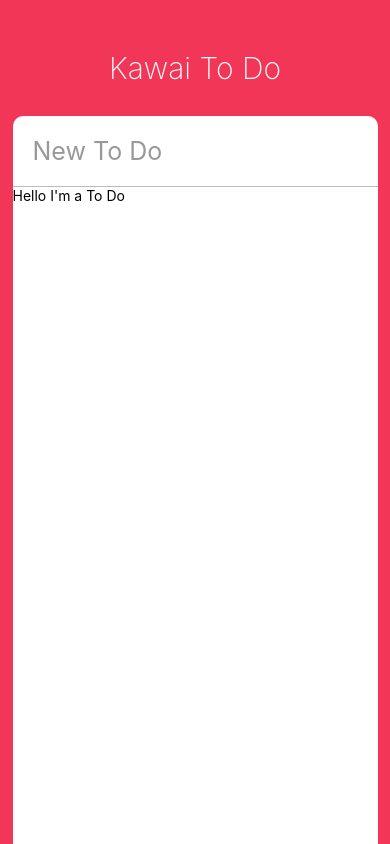
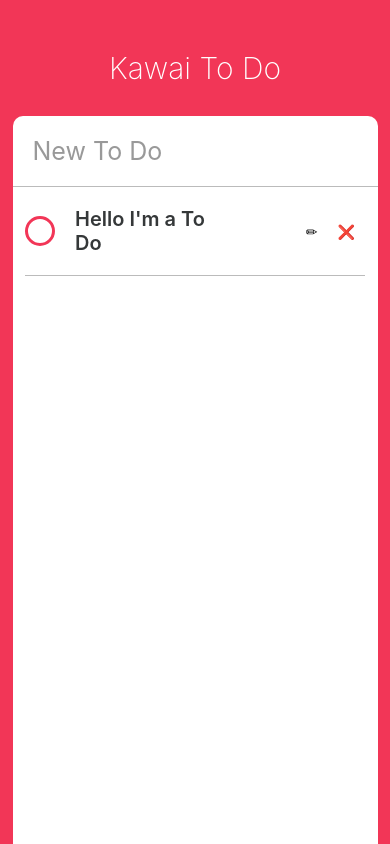
Before and after one commit to KwonJeongah/cute-todo, a React Native app in the folder cute-todo/: screen / in a window 390 px wide. Built offline with nearby package versions, Linux system fonts and the light colour scheme.

Commit message:
nomad coder ~6

```diff
--- a/cute-todo/App.js
+++ b/cute-todo/App.js
@@ -25,8 +25,8 @@
              returnKeyType={"done"}
              autoCorrect={false}
            />
-           <ScrollView>
-             <ToDo />
+           <ScrollView contentContainerStyle={styles.toDos}>
+             <ToDo text={"Hello I'm a To Do"}/>
            </ScrollView>
          </View>
       </View>
@@ -78,5 +78,8 @@
     borderBottomColor: "#bbb",
     borderBottomWidth: 1,
     fontSize: 25
+  },
+  toDos: {
+    alignItems: "center"
   }
 });
--- a/cute-todo/ToDo.js
+++ b/cute-todo/ToDo.js
@@ -1,14 +1,126 @@
 import React, {Component} from "react"
-import {View, Text, TouchableOpacity, StyleSheet} from "react-native";
+import {View, Text, TouchableOpacity, StyleSheet, Dimensions, TextInput} from "react-native";
+
+const { width, height} = Dimensions.get("window");
 
 export default class ToDo extends Component{
+    state = {
+      isCompleted: false,
+      isEditing: false,
+      todoValue: ""
+    };
     render(){
-        return(
-        <View>
-          <Text>Hello I'm a To Do</Text>
-        </View>
-        );
-    }
+      const {isCompleted, isEditing, toDoValue} = this.state;
+      const {text} = this.props;
+      return(
+       <View style = {styles.container}>
+         <View style={styles.column}>
+           <TouchableOpacity onPressOut={this._toggleComplete}>
+             <View
+              style={[
+                styles.circle,
+                isCompleted? styles.completedCircle : styles.uncompletedCircle
+              ]}
+             />
+           </TouchableOpacity>
+           {isEditing ? (<TextInput value={toDoValue}/>) : (<Text
+           style={[
+             styles.text,
+             isCompleted ? styles.completedText : styles.uncompletedText
+           ]}
+           >
+           {text}
+           </Text>) }
+
+         </View>
+            {isEditing ? (
+              <View style = {styles.actions}>
+                <TouchableOpacity onPressOut={this._finishEditing}>
+                  <View style = {styles.actionContainer}>
+                    <Text style={styles.actionText}>✅</Text>
+                  </View>
+                </TouchableOpacity>
+              </View>
+            ) : (<View style = {styles.actions}>
+              <TouchableOpacity onPressOut = {this._startEditing}>
+                <View style = {styles.actionContainer}>
+                  <Text style={styles.actionText}>✏</Text>
+                </View>
+              </TouchableOpacity>
+              <TouchableOpacity>
+                <View style = {styles.actionContainer}>
+                  <Text style={styles.actionText}>❌</Text>
+                </View>
+              </TouchableOpacity>
+            </View>)}
+         </View>
+      );
+     }
+     _toggleComplete = () => {
+       this.setState(prevState => {
+         return {
+           isCompleted: !prevState.isCompleted
+         };
+       });
+     };
+     _startEditing = () => {
+        const {text} = this.props;
+       this.setState({
+         isEditing: true, toDoValue: text
+       });
+     };
+     _finishEditing = () =>{
+       this.setState({
+         isEditing: false
+       });
+     };
 }
 
-const styles = StyleSheet.create({});
+const styles = StyleSheet.create({
+  container: {
+    width: width - 50,
+    borderBottomColor: "#bbb",
+    borderBottomWidth: 1,
+    flexDirection: "row",
+    alignItems: "center",
+    justifyContent: "space-between"
+  },
+  circle: {
+    width: 30,
+    height: 30,
+    borderRadius: 15,
+    borderWidth: 3,
+    marginRight: 20
+  },
+  completedCircle: {
+    borderColor:"#bbb",
+  },
+  uncompletedCircle: {
+    borderColor: "#F23657"
+  },
+  text: {
+    fontWeight:"600",
+    fontSize: 20,
+    marginVertical: 20
+  },
+  completedText:{
+    color:"#bbb",
+    textDecorationLine: "line-through"
+  },
+  uncompletedText:{
+    color: "#353839"
+  },
+  column: {
+    flexDirection: "row",
+    alignItems: "center",
+    width: width / 2,
+    justifyContent: "space-between"
+  },
+  actions: {
+    flexDirection: "row"
+  },
+  actionContainer: {
+    marginVertical: 10,
+    marginHorizontal: 10
+  }
+});
```
